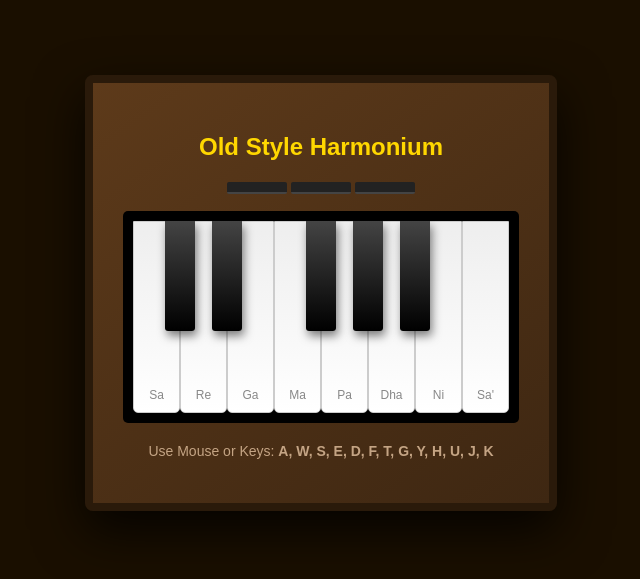
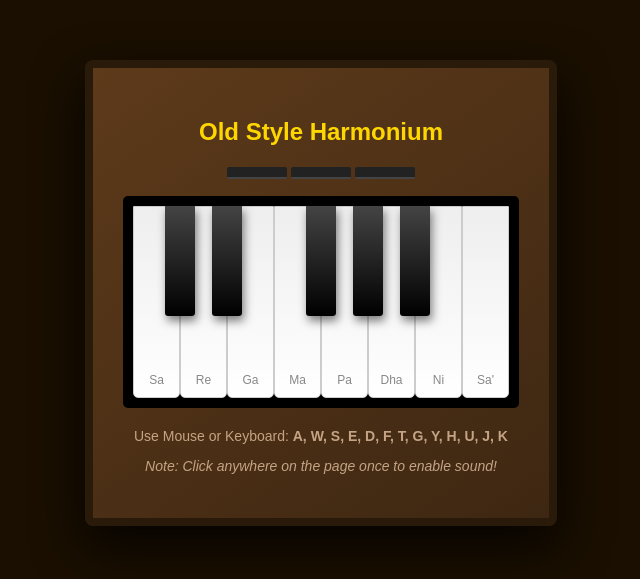
Before and after one commit to rahul869/NathG.io, a plain HTML site: page index.html in a window 1280 px wide. Shown: the part 107-686 px from the top of the page, without its empty margins (319-959 px from the left). Drawn offline with Linux system fonts and the light colour scheme.

Commit message:
Update index.html

```diff
--- a/index.html
+++ b/index.html
@@ -34,9 +34,11 @@
         </div>
 
         <div class="instructions">
-            <p>Use Mouse or Keys: <b>A, W, S, E, D, F, T, G, Y, H, U, J, K</b></p>
+            <p>Use Mouse or Keyboard: <b>A, W, S, E, D, F, T, G, Y, H, U, J, K</b></p>
+            <p><i>Note: Click anywhere on the page once to enable sound!</i></p>
         </div>
     </div>
 
+    <script src="script.js"></script>
 </body>
 </html>
```
